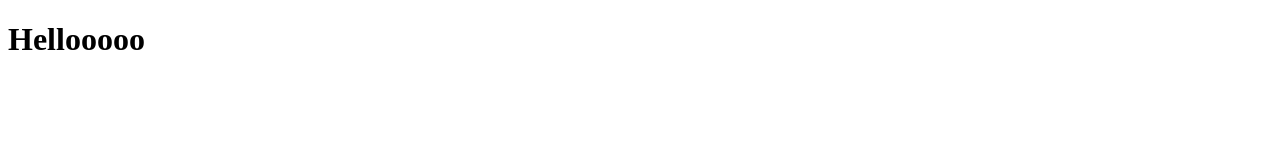
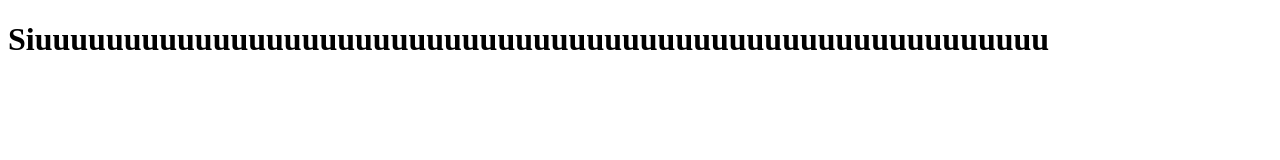
Before and after one commit to Gautam-2004/Coursera-Content, a plain HTML site: page site/index.html in a window 1280 px wide. Drawn offline with Linux system fonts and the light colour scheme.

Commit message:
My first pagee

```diff
--- a/site/index.html
+++ b/site/index.html
@@ -6,7 +6,9 @@
 	<title>Hello Coursera</title>
 </head>
 <body>
-	<h1>Hellooooo</h1>
+	<h1>
+
+	Siuuuuuuuuuuuuuuuuuuuuuuuuuuuuuuuuuuuuuuuuuuuuuuuuuuuuuuuuu</h1>
 
 </body>
 </html>
```
